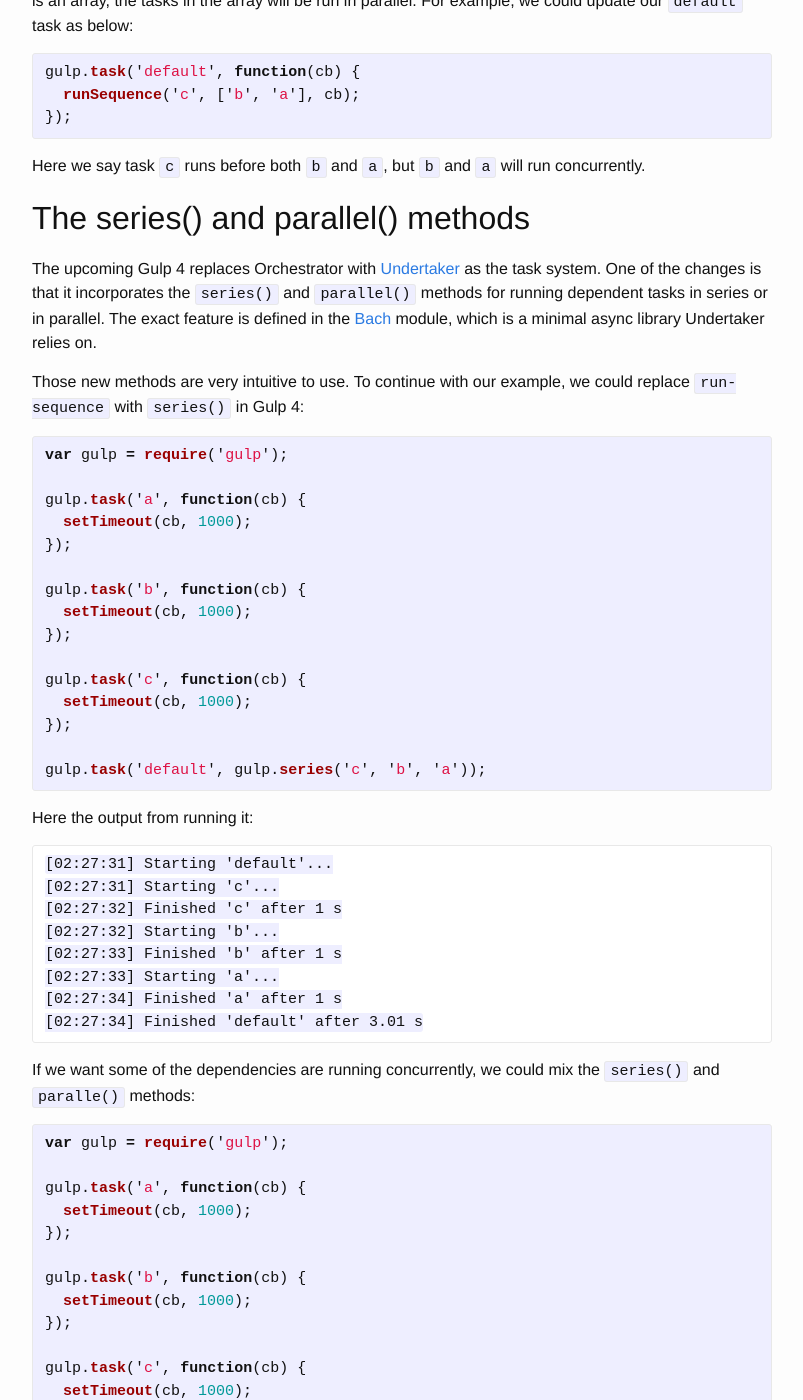
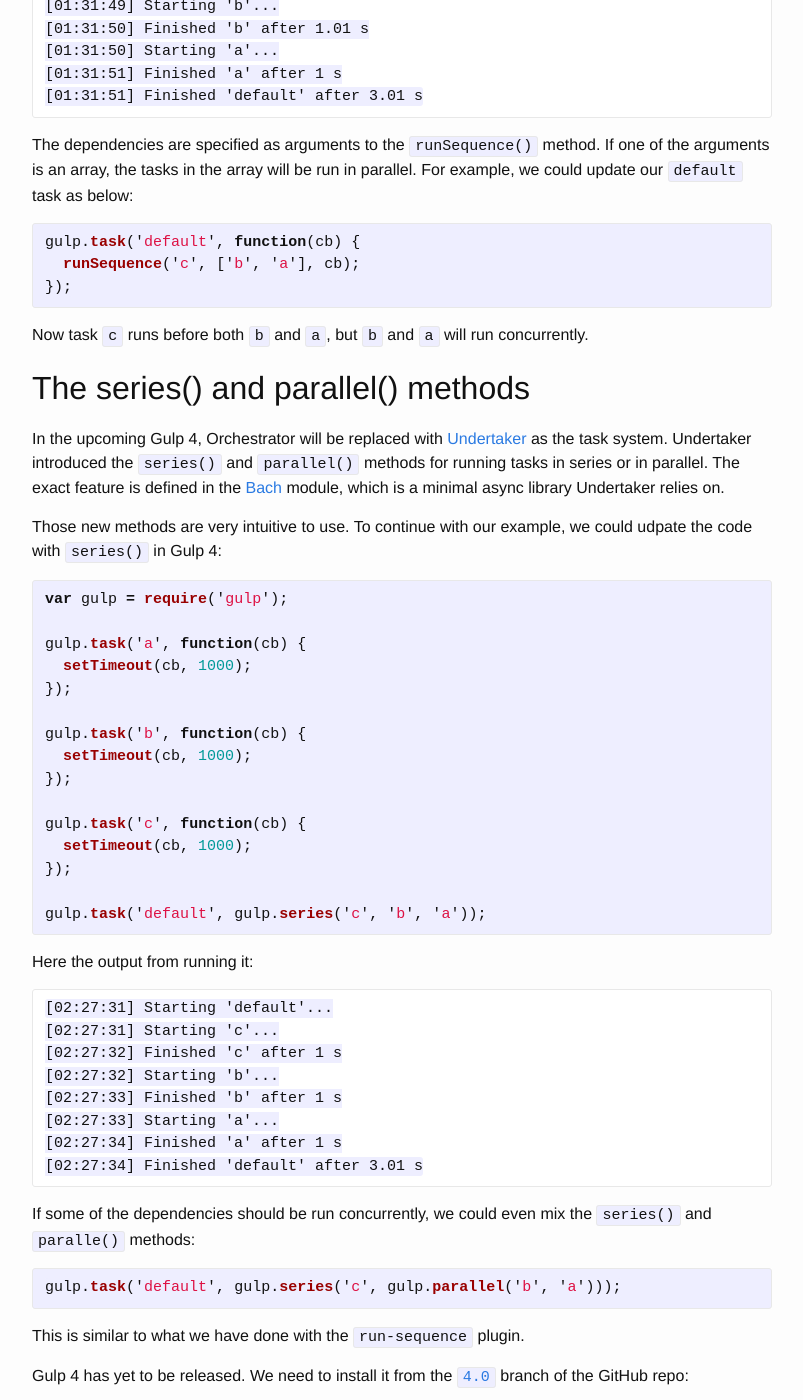
Before and after one commit to gnowoel/gnowoel.github.io, a Jekyll site: the page built from _posts/2015-10-04-running-tasks-sequentially-in-gulp.markdown, in a window 1280 px wide and 1400 px high, scrolled down 3475 px. Shown: the whole window, without its empty margins (238-1041 px from the left). Built offline with Jekyll 4.4.1, drawn with Linux system fonts in a browser that asks for light colours; some of the changed text lies outside the part shown.

Commit message:
Update post "Running tasks sequentially in Gulp"

```diff
--- a/_posts/2015-10-04-running-tasks-sequentially-in-gulp.markdown
+++ b/_posts/2015-10-04-running-tasks-sequentially-in-gulp.markdown
@@ -93,11 +93,16 @@
 
 This snippet is extracted from Gulp [source](https://github.com/gulpjs/gulp/blob/47623606afb698f66a4085ad6f73bc7270ad1654/index.js#L9-L12). We can find similar code in Orchestrator [source](https://github.com/orchestrator/orchestrator/blob/fa11e5e2cbbf735f321d8c19f29c00b8d46058c4/index.js#L10-L17).
 
-From Orchestrator, Gulp inherits the task managing methods. From EventEmitter, it gains the ability to emit and handle events. Under the hood, Gulp emits a `task_stop` event on completion of any task. When running a task with dependencies, it will be delayed until all the `task_stop` events from the dependencies have been received.
+From Orchestrator, Gulp inherits the task managing methods. From EventEmitter, it gains the ability to emit and handle events. Under the hood, Gulp emits a `task_stop` event on completion of a task. When running some task with dependencies, it will be delayed until all the `task_stop` events from the dependencies have been received.
 
-The [`run-sequence`](https://www.npmjs.com/package/run-sequence) plugin provides a clean solution to serializing tasks by intercepting the `task_stop` events. If task `a` depends on task `b`, it specifically runs `a` when the `task_stop` event from `b` has arrived.
+The [`run-sequence`](https://www.npmjs.com/package/run-sequence) plugin provides a clean solution to serializing tasks by intercepting the `task_stop` events. If task `a` depends on task `b`, it will run `a` when the `task_stop` event from `b` has arrived. What it does is basically splitting dependencies and running them one by one. We could simulate this behavior by defining tasks on their own, without dependencies, and then run them manually in order:
 
-We can rewrite the previous example with `run-sequence`:
+    $ gulp c
+    $ gulp b
+    $ gulp a
+    $ gulp
+
+Let's rewrite the previous example with `run-sequence`:
 
 {% highlight javascript %}
 var gulp = require('gulp');
@@ -139,13 +144,13 @@
 });
 {% endhighlight %}
 
-Here we say task `c` runs before both `b` and `a`, but `b` and `a` will run concurrently.
+Now task `c` runs before both `b` and `a`, but `b` and `a` will run concurrently.
 
 ## The series() and parallel() methods
 
-The upcoming Gulp 4 replaces Orchestrator with [Undertaker](https://www.npmjs.com/package/undertaker) as the task system. One of the changes is that it incorporates the `series()` and `parallel()` methods for running dependent tasks in series or in parallel. The exact feature is defined in the [Bach](https://www.npmjs.com/package/bach) module, which is a minimal async library Undertaker relies on.
+In the upcoming Gulp 4, Orchestrator will be replaced with [Undertaker](https://www.npmjs.com/package/undertaker) as the task system. Undertaker introduced the `series()` and `parallel()` methods for running tasks in series or in parallel. The exact feature is defined in the [Bach](https://www.npmjs.com/package/bach) module, which is a minimal async library Undertaker relies on.
 
-Those new methods are very intuitive to use. To continue with our example, we could replace `run-sequence` with `series()` in Gulp 4:
+Those new methods are very intuitive to use. To continue with our example, we could udpate the code with `series()` in Gulp 4:
 
 {% highlight javascript %}
 var gulp = require('gulp');
@@ -176,27 +181,15 @@
     [02:27:34] Finished 'a' after 1 s
     [02:27:34] Finished 'default' after 3.01 s
 
-If we want some of the dependencies are running concurrently, we could mix the `series()` and `paralle()` methods:
+If some of the dependencies should be run concurrently, we could even mix the `series()` and `paralle()` methods:
 
 {% highlight javascript %}
-var gulp = require('gulp');
-
-gulp.task('a', function(cb) {
-  setTimeout(cb, 1000);
-});
-
-gulp.task('b', function(cb) {
-  setTimeout(cb, 1000);
-});
-
-gulp.task('c', function(cb) {
-  setTimeout(cb, 1000);
-});
-
 gulp.task('default', gulp.series('c', gulp.parallel('b', 'a')));
 {% endhighlight %}
 
-The beta version of Gulp 4 can be installed from the `4.0` branch of the GitHub repo:
+This is similar to what we have done with the `run-sequence` plugin.
+
+Gulp 4 has yet to be released. We need to install it from the [`4.0`](https://github.com/gulpjs/gulp/tree/4.0) branch of the GitHub repo:
 
     $ npm uninstall gulp -g
     $ npm uninstall gulp
@@ -204,6 +197,8 @@
     $ npm install gulpjs/gulp-cli#4.0 -g
     $ npm install gulpjs/gulp.git#4.0 --save-dev
 
+The commands for uninstalling and installing local Gulp should be run from the project root directory.
+
 ## Conclusion
 
 If you're using the stable version of Gulp (v3), try either [the simple solution](#the-simple-solution) or [the run-sequence plugin](#the-run-sequence-plugin). Gulp 4 has built-in support for running tasks in series or in parallel. If you're living on the edge, use [the series() and parallel() methods](#the-series-and-parallel-methods) instead.
```
Also changed, not shown: other parts of _posts/2015-10-04-running-tasks-sequentially-in-gulp.markdown (+1 -1 lines).
